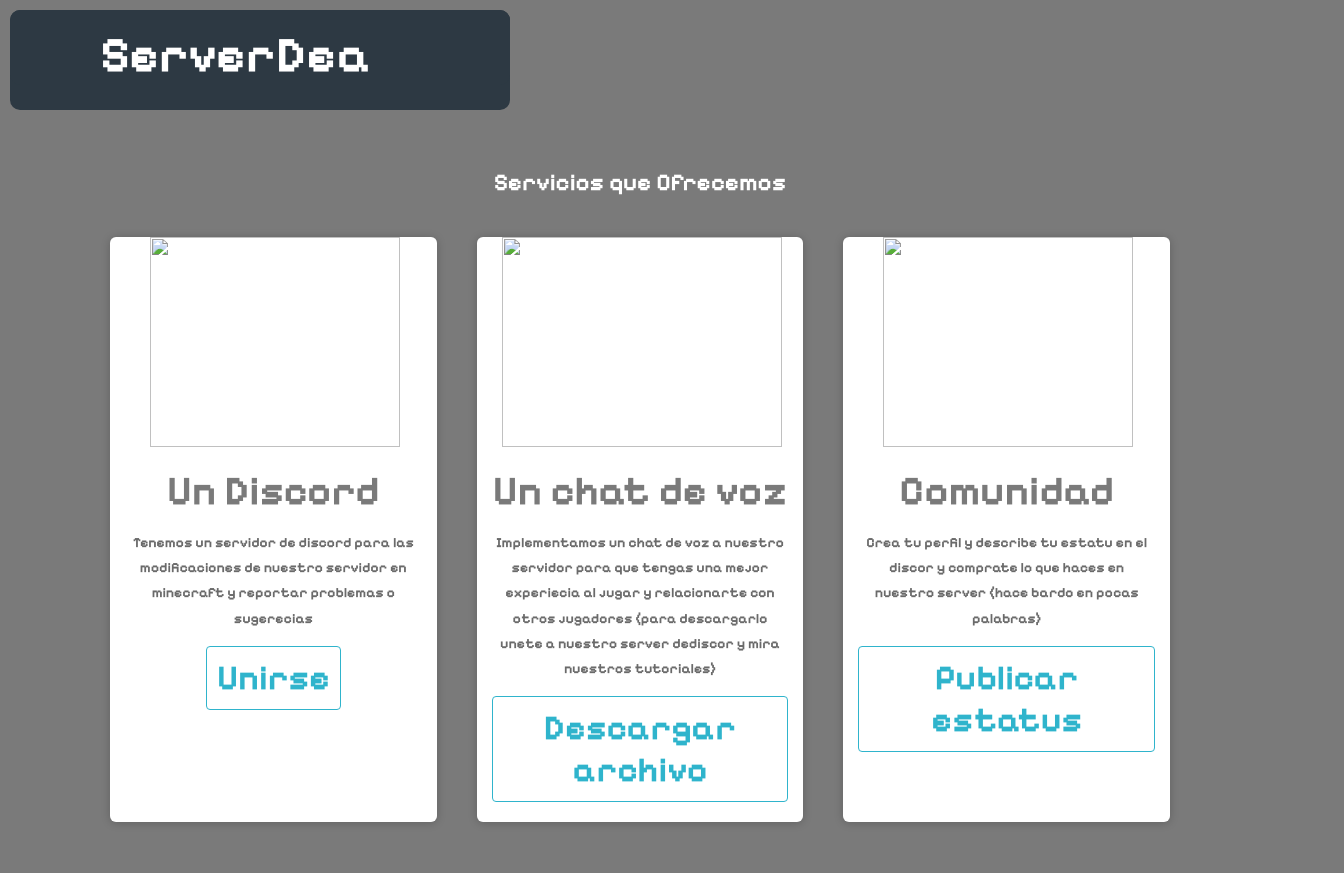
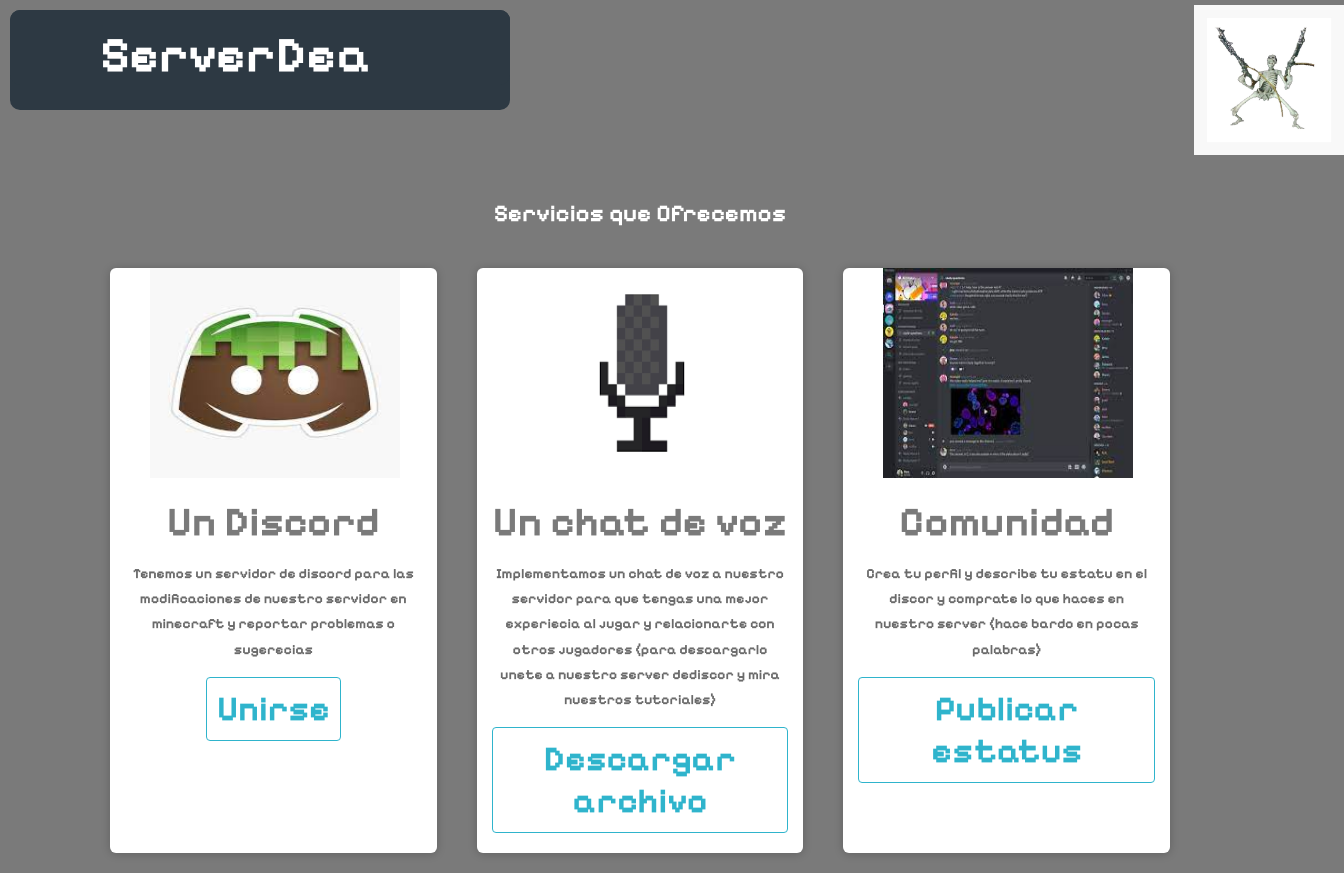
Before and after one commit to L0C14N0D0M1/ServerDea, a plain HTML site: page index.html in a window 1280 px wide. Shown: the whole page, 1344 px wide, since content can reach past the window. Before the commit the page ends 842 px from the top, so only its background shows below. Drawn offline with Linux system fonts and the light colour scheme; the site is published under a folder, as on GitHub Pages, so addresses that start at the root find nothing.

Commit message:
Update index.html

```diff
--- a/index.html
+++ b/index.html
@@ -4,7 +4,7 @@
     <meta charset="UTF-8">
     <meta name="viewport" content="width=device-width, initial-scale=1.0">
     <link rel="stylesheet" href="style.css">
-    <link rel="icon" type="image/x-icon" href="/7af8e28b0c1c3455a04b9d00dfb99a33/favicon-256x256.png" />
+    <link rel="icon" type="image/x-icon" href="7af8e28b0c1c3455a04b9d00dfb99a33/favicon-256x256.png" />
     <link rel="preconnect" href="https://fonts.googleapis.com">
     <link rel="preconnect" href="https://fonts.gstatic.com" crossorigin>
     <link href="https://fonts.googleapis.com/css2?family=Pixelify+Sans:wght@700&display=swap" rel="stylesheet">
@@ -15,7 +15,7 @@
         <p class="titulo">ServerDea</p>
     </div>
 
-    <img class="img_lol" src="/imagenes card/pp,840x830-pad,1000x1000,f8f8f8.u3.jpg" alt="">
+    <img class="img_lol" src="imagenes card/pp,840x830-pad,1000x1000,f8f8f8.u3.jpg" alt="">
 
     <!--   Tarjetas-->
 
@@ -26,7 +26,7 @@
 
 <div class="card">
 	<figure>
-		<img id="img_card1" src="/imagenes card/descarga.jpg" height="250px" width="210px">
+		<img id="img_card1" src="imagenes card/descarga.jpg" height="250px" width="210px">
 	</figure>
 	<div class="contenido-card">
 		<h3>Un Discord</h3>
@@ -36,7 +36,7 @@
 </div>
 <div class="card">
 	<figure>
-		<img id="img_card2" src="/imagenes card/descarga.png">
+		<img id="img_card2" src="imagenes card/descarga.png">
 	</figure>
 	<div class="contenido-card">
 		<h3>Un chat de voz</h3>
@@ -46,7 +46,7 @@
 </div>
 <div class="card">
 	<figure>
-		<img id="img_card3" src="/imagenes card/descarga ads.jpg">
+		<img id="img_card3" src="imagenes card/descarga ads.jpg">
 	</figure>
 	<div class="contenido-card">
 		<h3>Comunidad</h3>
```
